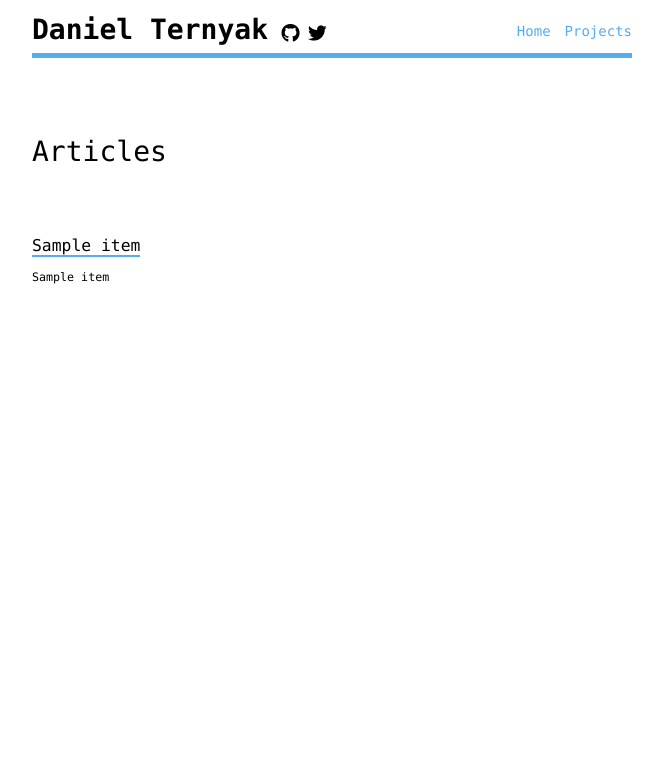
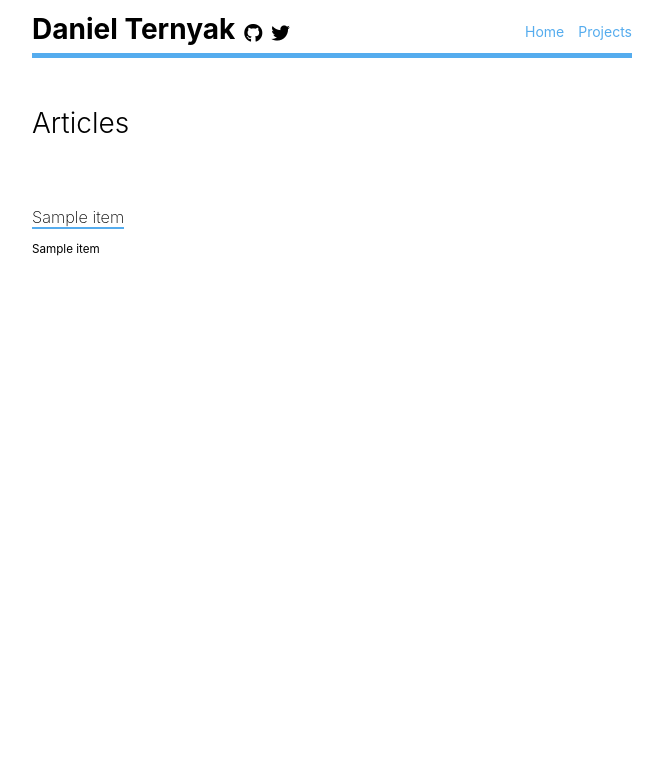
Before and after one commit to dternyak/danielternyak.com, a Python web app: template templates/blog.html in a window 1280 px wide. Shown: the top 757 px of the page, without its empty margins (190-853 px from the left). Run offline with Jinja, Linux system fonts and the light colour scheme; the template is opened without the code that fills it: most values are stand-ins (such as "Sample title", 1, 10 or a date in 2020); some libraries are stand-ins or nearby versions.

Commit message:
siging off

```diff
--- a/templates/base.html
+++ b/templates/base.html
@@ -26,7 +26,7 @@
         }
 
         body {
-            font: 14px / 1.7 Menlo, Monaco, Lucida Console, Liberation Mono, DejaVu Sans Mono, Bitstream Vera Sans Mono, monospace;
+            font: 14px / 1.7 -apple-system, BlinkMacSystemFont, Segoe UI, Helvetica, Arial, sans-serif, Apple Color Emoji, Segoe UI Emoji, Segoe UI Symbol;
             color: #000;
             background: #fff;
             position: relative;
@@ -72,10 +72,9 @@
             font-weight: bold;
         }
 
-
         h1 {
             font-weight: 300;
-            margin-top: 2.5em;
+            margin-top: 1.5em;
             margin-bottom: 2em;
         }
 
@@ -111,8 +110,8 @@
             color: #55acee
         }
 
-         .icons {
-             margin-left: 5px;
+        .icons {
+            margin-left: 5px;
             display: inline;
             color: black;
             padding-top: 5px
@@ -120,6 +119,7 @@
 
         .icons a {
             margin-bottom: 5px;
+            margin-right: 5px;
             border-bottom: none;
         }
 
@@ -188,7 +188,7 @@
 
             }
 
-             .project {
+            .project {
                 padding-right: 0.8em;
             }
 
@@ -215,7 +215,6 @@
         }
 
 
-
     </style>
 </head>
 
@@ -225,7 +224,6 @@
         {% include 'navbar.html' %}
     </div>
 </div>
-
 
 
 <div class="container">
```
